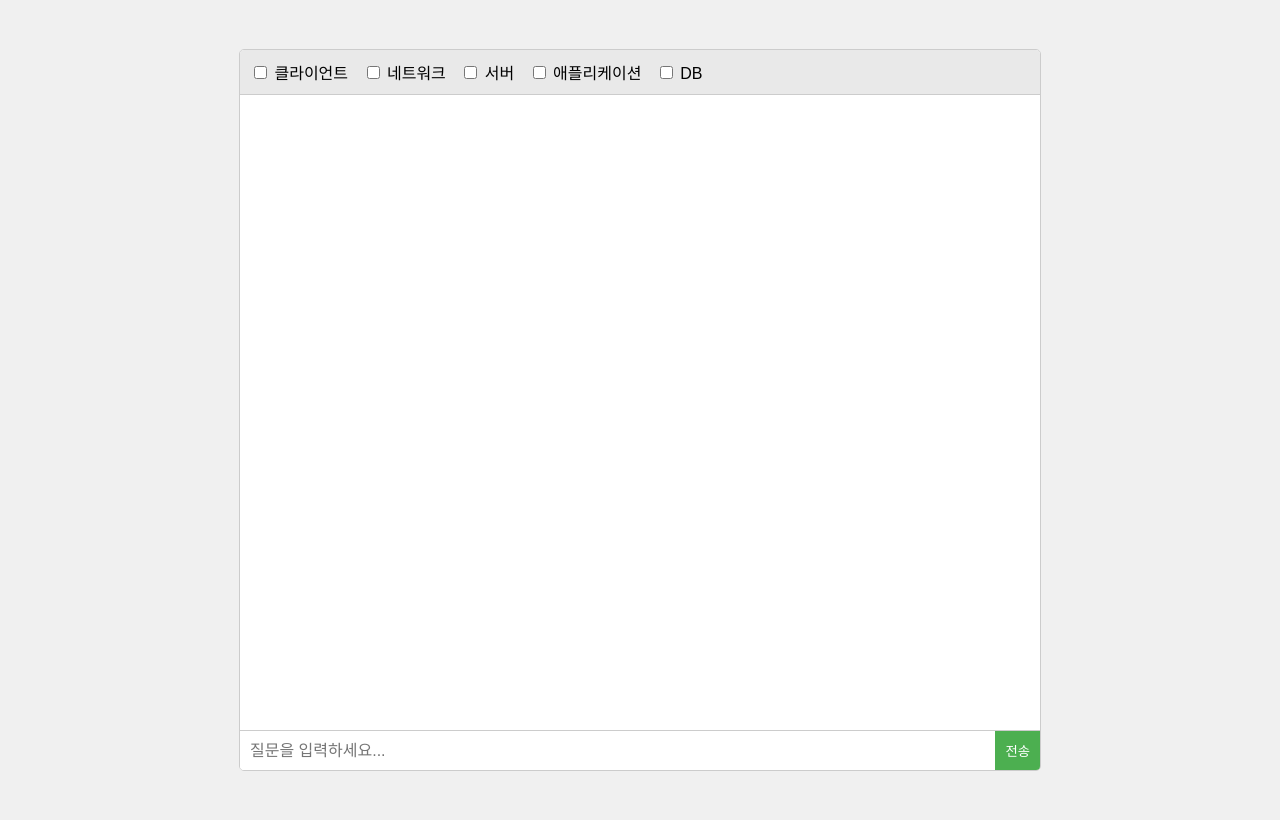
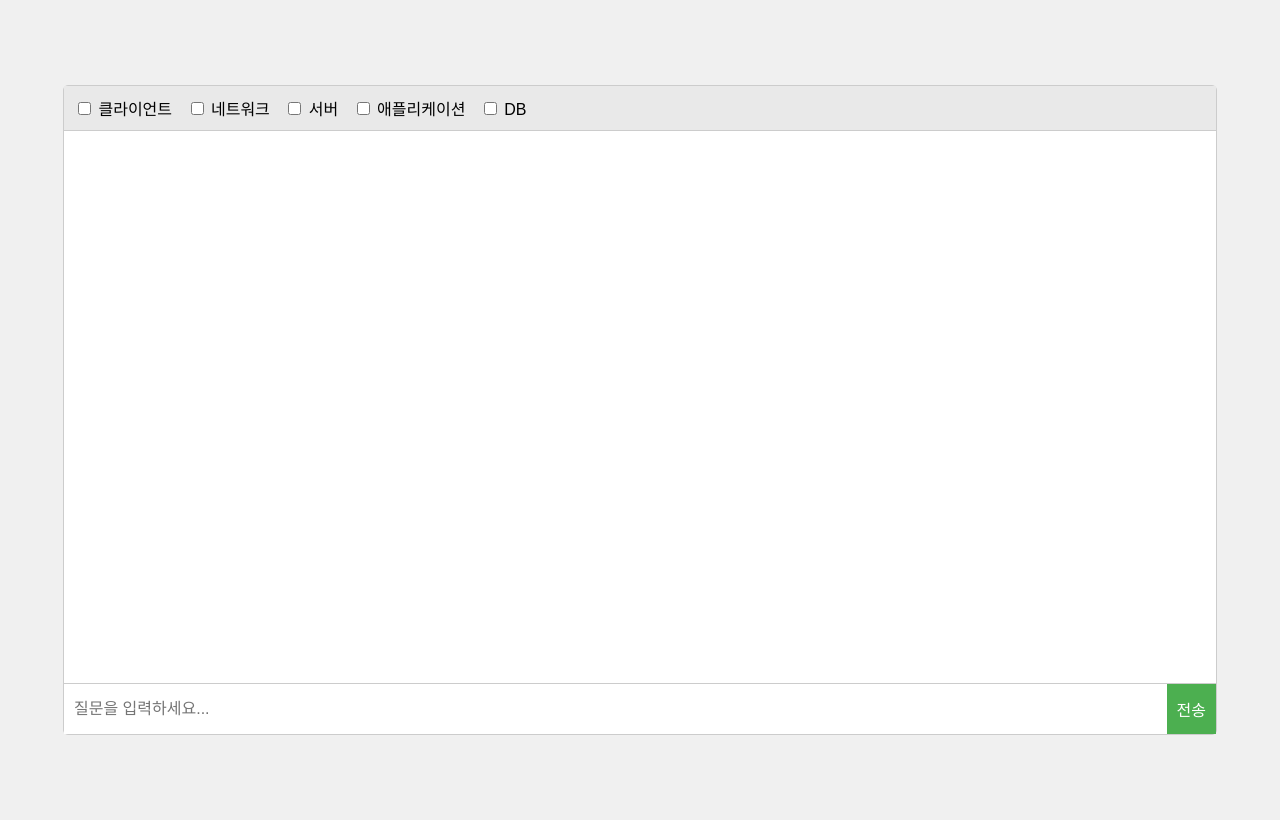
Before and after one commit to OverDlive/LLM-Secure-Architecture, a Flask app: page / in a window 1280 px wide. Run offline with Flask 2, Linux system fonts and the light colour scheme.

Commit message:
채팅 UI 개선: 아이콘 추가 및 비율 유지, 입력 영역 고정 높이 설정

```diff
--- a/Front/static/script.js
+++ b/Front/static/script.js
@@ -2,11 +2,38 @@ const chatMessages = document.getElementById('chat-messages');
 const userInput = document.getElementById('user-input');
 const sendButton = document.getElementById('send-button');
 
-// 메시지를 채팅창에 추가하는 함수
+// 메시지를 채팅창에 추가하는 함수 (아이콘 포함)
 function addMessage(message, isUser = false) {
     const messageElement = document.createElement('div');
-    messageElement.textContent = message;
     messageElement.className = isUser ? 'user-message' : 'bot-message';
+
+    // 아이콘 요소 생성
+    const iconElement = document.createElement('img');
+    iconElement.className = 'message-icon';
+    if (isUser) {
+        iconElement.src = '/static/images/person.png';
+        iconElement.alt = 'Person Icon';
+    } else {
+        iconElement.src = '/static/images/robot.png';
+        iconElement.alt = 'Robot Icon';
+    }
+
+
+    // 텍스트 요소 생성
+    const textElement = document.createElement('span');
+    textElement.textContent = message;
+
+    // 메시지 정렬에 따라 아이콘과 텍스트 순서 결정
+    if (isUser) {
+        // 사용자 메시지: 텍스트 후에 아이콘 (오른쪽 아이콘)
+        messageElement.appendChild(textElement);
+        messageElement.appendChild(iconElement);
+    } else {
+        // 봇 메시지: 아이콘 후에 텍스트 (왼쪽 아이콘)
+        messageElement.appendChild(iconElement);
+        messageElement.appendChild(textElement);
+    }
+
     chatMessages.appendChild(messageElement);
     chatMessages.scrollTop = chatMessages.scrollHeight;
 }
@@ -44,7 +71,7 @@ async function handleUserInput() {
         // 메시지와 선택된 하위 옵션을 결합
         const fullMessage = selectedMessage ? `${selectedMessage}%${message}` : message;
 
-        // 사용자 메시지 화면에 추가 (오른쪽 정렬)
+        // 사용자 메시지 화면에 추가 (오른쪽 정렬 + 사람 아이콘)
         addMessage(fullMessage, true);
 
         try {
@@ -82,14 +109,14 @@ function toggleOptionsDisplay(checkbox) {
     }
 }
 
-// 모든 체크박스에 대해 이벤트 리스너를 추가
+// 모든 체크박스에 대해 이벤트 리스너 추가
 document.querySelectorAll('.toggle').forEach(checkbox => {
     checkbox.addEventListener('change', function() {
         toggleOptionsDisplay(this);
     });
 });
 
-// 페이지 로드 시 기본적으로 체크박스 상태를 반영
+// 페이지 로드 시 기본 체크박스 상태 반영
 document.querySelectorAll('.toggle').forEach(checkbox => {
     toggleOptionsDisplay(checkbox);
 });
@@ -105,8 +132,8 @@ userInput.addEventListener('keydown', (e) => {
     }
 });
 
-// 브라우저 창 크기 변화에 따라 UI 크기 업데이트 (예: 입력창 폰트 크기 동적 조절)
+// 브라우저 창 크기 변화에 따른 추가 UI 조정 (예: 입력창 폰트 크기 동적 조절)
 window.addEventListener('resize', () => {
-  const newFontSize = Math.max(14, window.innerWidth / 50);
-  userInput.style.fontSize = `${newFontSize}px`;
+    const newFontSize = Math.max(14, window.innerWidth / 50);
+    userInput.style.fontSize = `${newFontSize}px`;
 });
--- a/Front/static/styles.css
+++ b/Front/static/styles.css
@@ -10,17 +10,28 @@ body {
   padding: 10px;
 }
 
-/* 반응형 채팅 컨테이너 */
+/* 채팅 박스 비율 유지용 래퍼 */
+/* 화면 전체에서 너무 길어지지 않도록 너비는 90vw와 calc(90vh * 16/9) 중 작은 값을 사용 */
 .chat-container {
-  width: 90vw;
-  max-width: 800px;
-  height: 90vh;
+  width: min(90vw, calc(90vh * 16 / 9));
+  aspect-ratio: 16/9;
+  margin: auto;
+  position: relative;
+  border: 1px solid #ccc;
+  border-radius: 5px;
+  background-color: white;
+}
+
+/* 실제 채팅 콘텐츠 (비율 유지용 래퍼 내부에 절대 위치로 채움) */
+.chat-content {
+  position: absolute;
+  top: 0;
+  left: 0;
+  right: 0;
+  bottom: 0;
   display: flex;
   flex-direction: column;
-  border: 1px solid #ccc;
-  border-radius: 5px;
   overflow: hidden;
-  background-color: white;
 }
 
 /* 체크박스 영역 */
@@ -43,27 +54,34 @@ body {
   display: flex;
   flex-direction: column;
   overflow-y: auto;
+  overflow-x: visible; /* 좌우 아이콘이 보이도록 */
 }
 
-/* 입력 영역 */
+/* 입력 영역 - 고정 높이로 설정하여 크기가 변하지 않음 */
 .input-area {
   display: flex;
   border-top: 1px solid #ccc;
+  height: 50px;  /* 고정 높이 */
+  flex-shrink: 0;
 }
 
+/* input box는 고정된 폰트 사이즈 및 패딩 사용 */
 #user-input {
   flex-grow: 1;
   border: none;
   padding: 10px;
-  font-size: 1em;
+  font-size: 16px; /* 고정 폰트 사이즈 */
+  box-sizing: border-box;
 }
 
+/* 전송 버튼도 고정 크기 */
 #send-button {
   border: none;
   background-color: #4CAF50;
   color: white;
   padding: 10px;
   cursor: pointer;
+  font-size: 16px;
 }
 
 /* 스위치 스타일 */
@@ -76,7 +94,7 @@ body {
 
 .switch span {
   font-size: 14px;
-  margin-right: 35px; /* 텍스트와 스위치 사이에 여백을 두기 */
+  margin-right: 35px; /* 텍스트와 스위치 사이에 여백 */
 }
 
 .switch input {
@@ -145,24 +163,48 @@ body {
   background-color: #bbb;
 }
 
-/* 채팅창 메시지 스타일 */
+/* 메시지 아이콘 스타일 */
+.message-icon {
+  width: 24px;
+  height: 24px;
+  object-fit: cover;
+  position: absolute;
+  top: 50%;
+  transform: translateY(-50%);
+}
+
+/* 채팅 메시지 스타일 (아이콘은 박스 바깥에 배치) */
 .user-message,
 .bot-message {
+  position: relative;
   margin: 5px 0;
-  padding: 8px;
   border-radius: 5px;
   max-width: 80%;
   word-wrap: break-word;
 }
 
+/* 사용자 메시지: 오른쪽 정렬, 오른쪽에 아이콘 공간 확보 */
 .user-message {
   background-color: #d1e7dd;
   align-self: flex-end;
+  padding: 8px 40px 8px 8px;
 }
 
+/* 봇 메시지: 왼쪽 정렬, 왼쪽에 아이콘 공간 확보 */
 .bot-message {
   background-color: #f8d7da;
   align-self: flex-start;
+  padding: 8px 8px 8px 40px;
+}
+
+/* 사용자 아이콘: 메시지 박스 오른쪽 바깥 */
+.user-message .message-icon {
+  right: -40px;
+}
+
+/* 봇 아이콘: 메시지 박스 왼쪽 바깥 */
+.bot-message .message-icon {
+  left: -40px;
 }
 
 /* 이미지 컨테이너 및 채팅 이미지 */
--- a/Front/templates/index.html
+++ b/Front/templates/index.html
@@ -3,11 +3,14 @@
   <head>
     <meta charset="UTF-8" />
     <meta name="viewport" content="width=device-width, initial-scale=1.0" />
-    <title>간단한 챗봇</title>
+    <title>네트워크 구성도 생성기기</title>
     <link rel="stylesheet" href="../static/styles.css" />
   </head>
   <body>
+    <!-- 채팅 박스 비율 유지용 래퍼 -->
     <div class="chat-container">
+      <!-- 실제 채팅 콘텐츠 (비율 유지) -->
+      <div class="chat-content">
         <!-- 체크박스 영역 -->
         <div class="checkbox-container">
           <!-- 클라이언트 영역 -->
@@ -116,6 +119,7 @@
           <button id="send-button">전송</button>
         </div>
       </div>
+    </div>
 
     <script src="../static/script.js"></script>
   </body>
```
Lines whose indentation alone changed are shown as unchanged.
